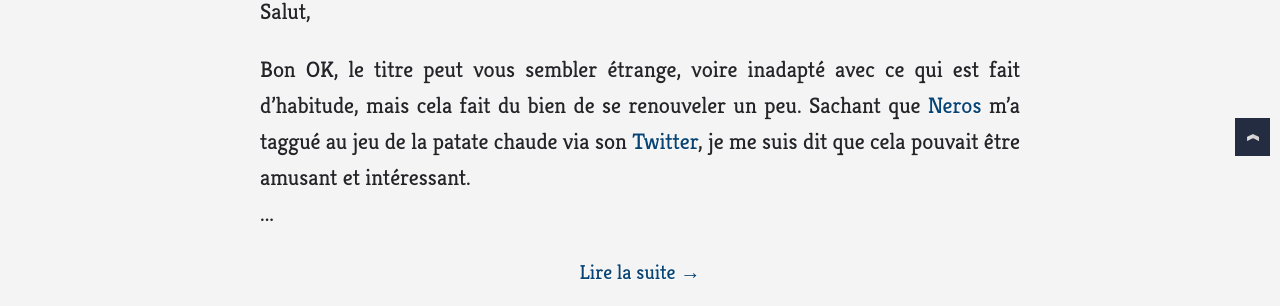
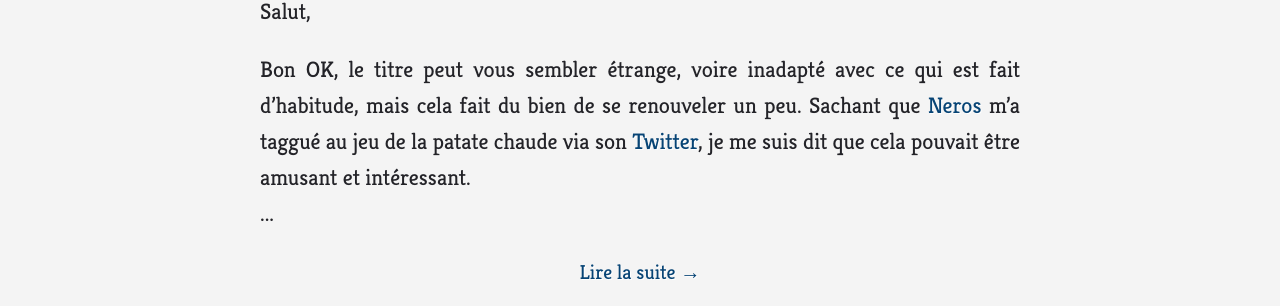
Before and after one commit to roberts-sandbox/test-ypnose, a Jekyll site: the page built from index.html, in a window 1280 px wide. Shown: the part 709-1015 px from the top of the page. Built offline with Jekyll 4.4.1, drawn with Linux system fonts in a browser that asks for light colours.

Commit message:
WIP fixing bugs

```diff
--- a/assets/css/style.css
+++ b/assets/css/style.css
@@ -264,23 +264,7 @@ form {
 
 /* BUTTON */
 
-#button a {
-	display:block;
-	bottom:35px;
-	right:10px;
-	background-color:#242C42;
-	background-image:url("/assets/images/button.png");
-	background-position:center center;
-	border:0;
-	width:35px;
-	height:30px;
-	padding:4px 0px;
-	/*border-radius:2px;
-	-webkit-border-radius:2px;
-	-moz-border-radius:2px;*/
-	font-weight:bold;
-	color:#FFF;
-}
+
 
 /* INDEX */
 
```
Also changed, not shown: 1 other file.
